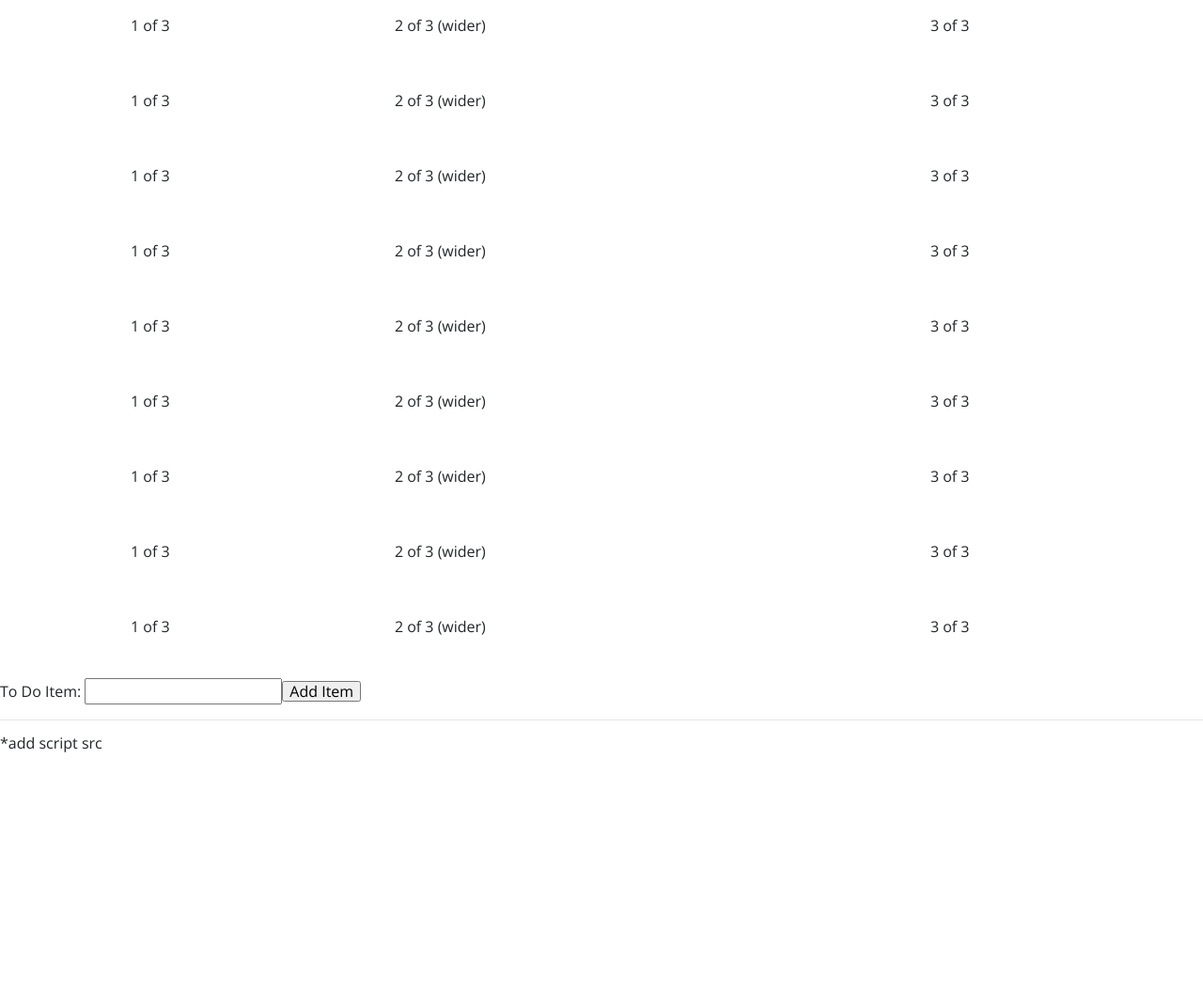
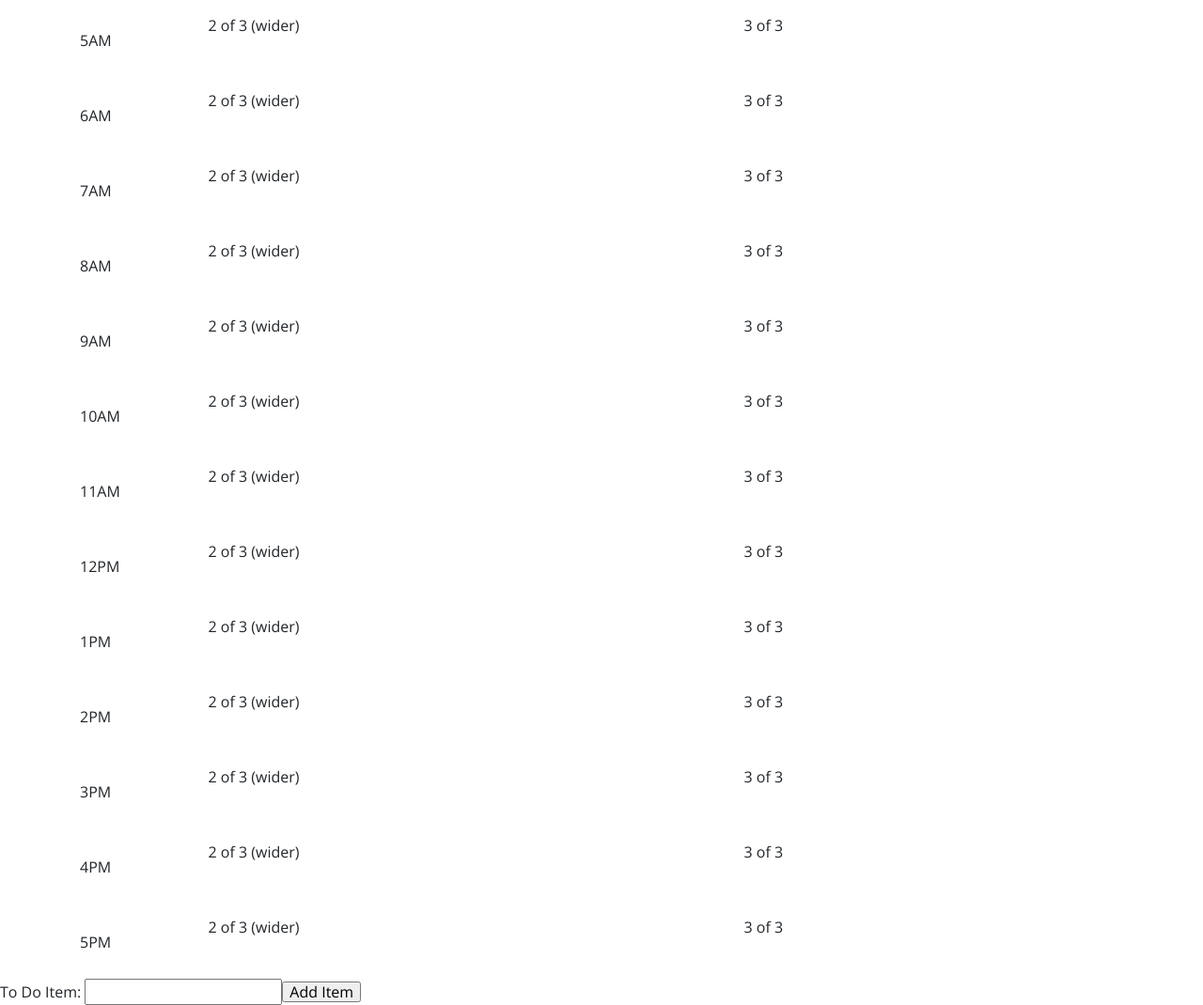
Before and after one commit to leuge/scheduler-challenge, a plain HTML site: page develop/index.html in a window 1280 px wide. Shown: the part 298-1368 px from the top of the page at 94% size. Before the commit the page ends 1100 px from the top, so only its background shows below. Drawn offline with nearby package versions, Linux system fonts and the light colour scheme; files that its build step writes are made by us from their sources.

Commit message:
update form

```diff
--- a/develop/index.html
+++ b/develop/index.html
@@ -31,107 +31,151 @@
     <div class="container">
       <!-- Timeblocks go here -->
       <div class="row">
-            <div class="col">
-             1 of 3
+        <div class="col-1">
+          5AM
         </div>
         <div class="col-6">
           2 of 3 (wider)
         </div>
-            <div class="col">
+        <div class="col-3">
           3 of 3
         </div>
       </div>
       <div class="row">
-            <div class="col">
-             1 of 3
+        <div class="col-1">
+          6AM
         </div>
         <div class="col-6">
           2 of 3 (wider)
         </div>
-            <div class="col">
+        <div class="col-3">
           3 of 3
         </div>
       </div>
       <div class="row">
-            <div class="col">
-             1 of 3
+        <div class="col-1">
+          7AM
         </div>
         <div class="col-6">
           2 of 3 (wider)
         </div>
-            <div class="col">
+        <div class="col-3">
           3 of 3
         </div>
       </div>
       <div class="row">
-            <div class="col">
-             1 of 3
+        <div class="col-1">
+          8AM
         </div>
         <div class="col-6">
           2 of 3 (wider)
         </div>
-            <div class="col">
+        <div class="col-3">
           3 of 3
         </div>
       </div>
       <div class="row">
-            <div class="col">
-             1 of 3
+        <div class="col-1">
+          9AM
         </div>
         <div class="col-6">
           2 of 3 (wider)
         </div>
-            <div class="col">
+        <div class="col-3">
           3 of 3
         </div>
       </div>
       <div class="row">
-            <div class="col">
-             1 of 3
+        <div class="col-1">
+          10AM
         </div>
         <div class="col-6">
           2 of 3 (wider)
         </div>
-            <div class="col">
+        <div class="col-3">
           3 of 3
         </div>
       </div>
       <div class="row">
-            <div class="col">
-             1 of 3
+        <div class="col-1">
+          11AM
         </div>
         <div class="col-6">
           2 of 3 (wider)
         </div>
-            <div class="col">
+        <div class="col-3">
           3 of 3
         </div>
       </div>
       <div class="row">
-            <div class="col">
-             1 of 3
+        <div class="col-1">
+          12PM
         </div>
         <div class="col-6">
           2 of 3 (wider)
         </div>
-            <div class="col">
+        <div class="col-3">
           3 of 3
         </div>
       </div>
       <div class="row">
-            <div class="col">
-             1 of 3
+        <div class="col-1">
+          1PM
         </div>
         <div class="col-6">
           2 of 3 (wider)
         </div>
-            <div class="col">
+        <div class="col-3">
+          3 of 3
+        </div>
+      </div>
+      <div class="row">
+        <div class="col-1">
+          2PM
+        </div>
+        <div class="col-6">
+          2 of 3 (wider)
+        </div>
+        <div class="col-3">
+          3 of 3
+        </div>
+      </div>
+      <div class="row">
+        <div class="col-1">
+          3PM
+        </div>
+        <div class="col-6">
+          2 of 3 (wider)
+        </div>
+        <div class="col-3">
+          3 of 3
+        </div>
+      </div>
+      <div class="row">
+        <div class="col-1">
+          4PM
+        </div>
+        <div class="col-6">
+          2 of 3 (wider)
+        </div>
+        <div class="col-3">
+          3 of 3
+        </div>
+      </div>
+      <div class="row">
+        <div class="col-1">
+          5PM
+        </div>
+        <div class="col-6">
+          2 of 3 (wider)
+        </div>
+        <div class="col-3">
           3 of 3
         </div>
       </div>
       </div>
 
-  <!--Input Form-->
+<!--input form-->
       <form>
         <span id="todo-item"
         >To Do Item: <input id="to-do" type="text"/><input
@@ -140,21 +184,13 @@
         type="submit"
       /></span>
       </form>
-
-  <hr />
-
-  <!--To Do List-->
+    <!--to-do-->
     <div id="to-dos"></div>
-
-  <!--JQuery-->
-*add script src
-
 <!--Script-->
     <script type="text/javascript">
+    var lsit=JSON.parse(localStorage.getItem('todolist')) || [];
+    function renderTodos(list) {
 
-var list = JSON.parse(localStorage.getItem('todolist')) || [];
-
-function renderTodos(list) {
       $('#to-dos').empty();
 
       for (var i = 0; i < list.length; i++) {
@@ -166,7 +202,7 @@ function renderTodos(list) {
 
           toDoClose.addClass('checkbox');
 
-        toDoClose.text('check');
+          toDoClose.text(check);
 
           toDoItem = toDoItem.prepend(toDoClose);
 
@@ -174,19 +210,27 @@ function renderTodos(list) {
       }
     }
 
-$('#add-to-do').on('click', function(event) {
+    $('#add-to-do').on('click', function(event){
       event.preventDefault();
       var todo = $('#to-do').val().trim();
       list.push(todo);
       localStorage.setItem('todolist', list);
-});
+
 
 $(document).on('click', '.checkbox', function() {
 
-
 })
 
+});
     </script>
+
+    <!--in-grogress-->
+      <div id="in-progress"></div>
+    <!--done-->
+      <div id="done"></div>
+
+
+
     <script src="https://code.jquery.com/jquery-3.4.1.min.js"></script>
     <script src="https://cdnjs.cloudflare.com/ajax/libs/moment.js/2.24.0/moment.min.js"></script>
   </body>
```
Lines whose indentation alone changed are shown as unchanged.
